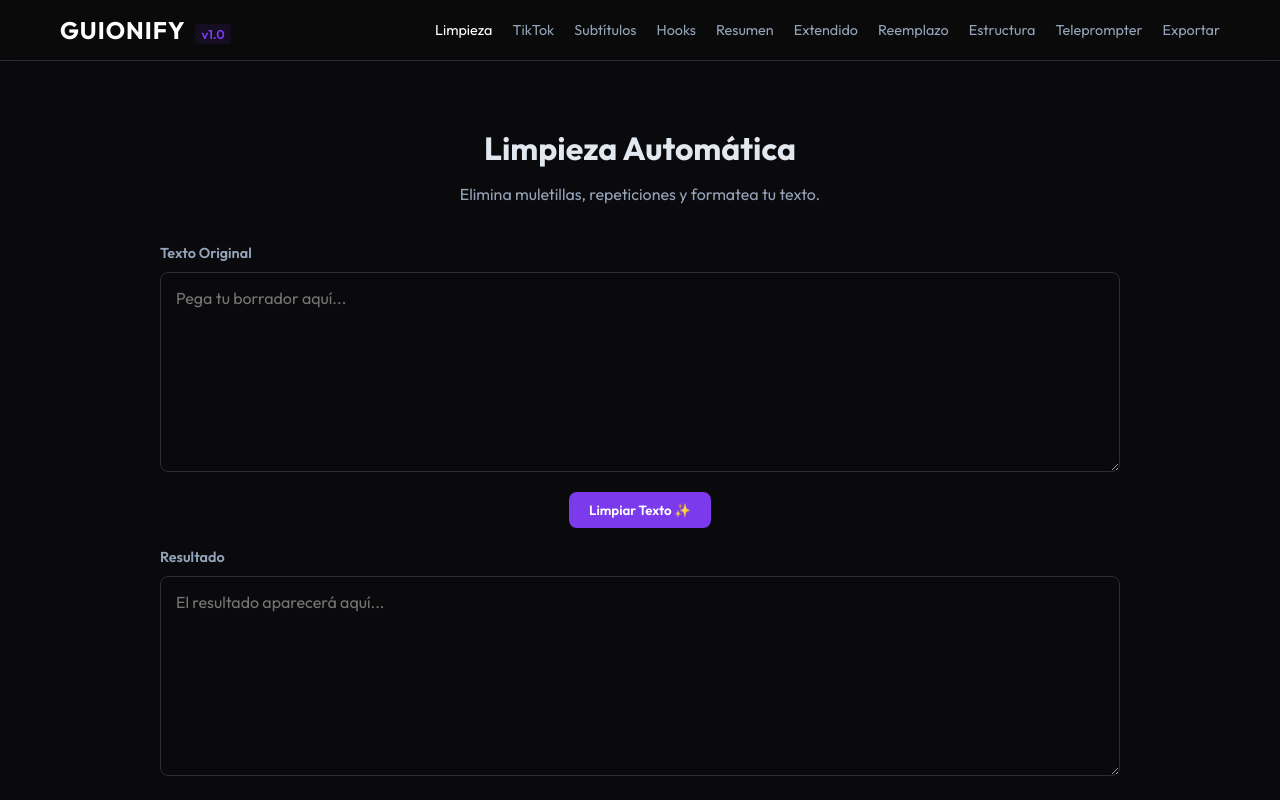
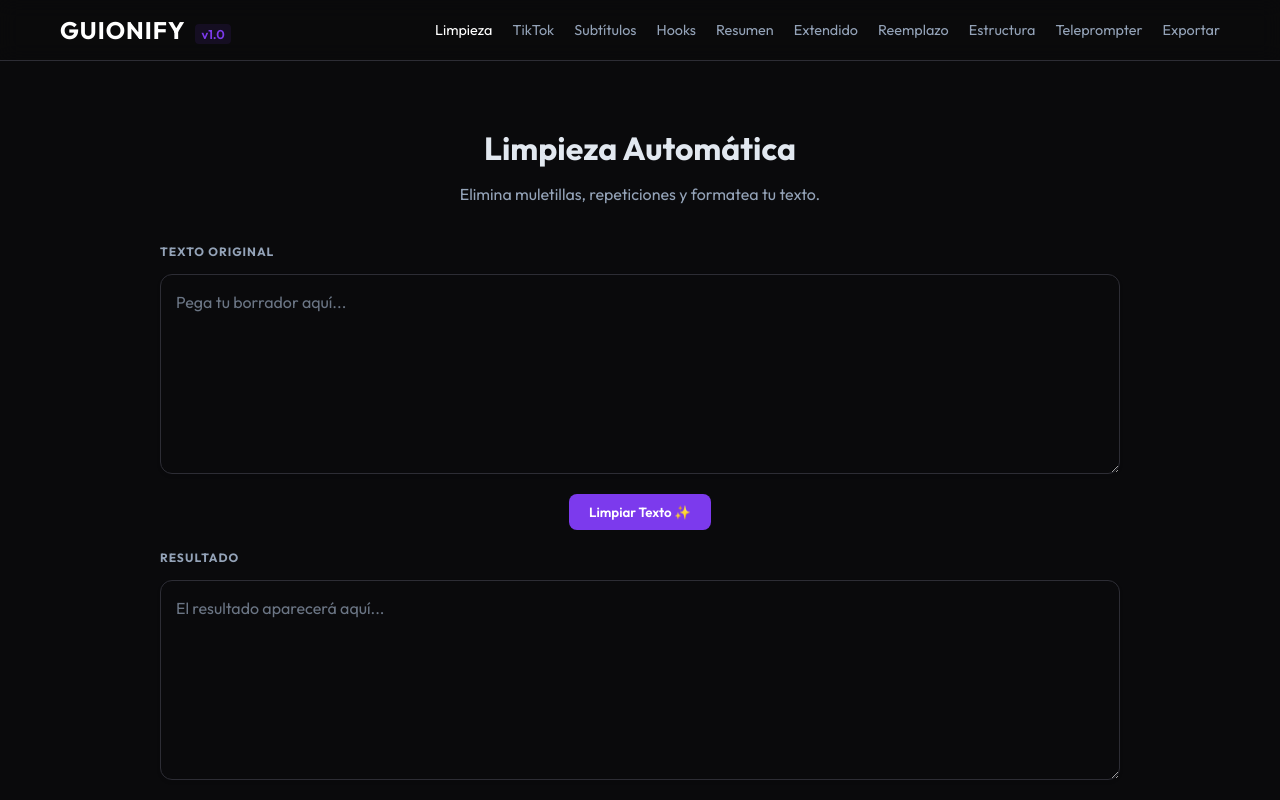
Before and after one commit to franmanic2/guionify-web, a Vue app: page /cleaner in a window 1280 px wide. Shown: the top 800 px of the page. Built offline with nearby package versions, Linux system fonts and the light colour scheme.

Commit message:
style: Update input/textarea design with smooth animations and modern look

```diff
--- a/src/style.css
+++ b/src/style.css
@@ -81,20 +81,39 @@ button {
   border-color: var(--primary-color);
 }
 
-textarea {
+input, textarea, select {
   width: 100%;
-  background-color: var(--bg-color);
+  background-color: transparent;
   border: 1px solid var(--border-color);
   color: var(--text-color);
   padding: 15px;
-  border-radius: 8px;
+  border-radius: 12px;
   font-family: var(--font-main);
   font-size: 1rem;
   resize: vertical;
-  min-height: 200px;
+  transition: all 0.3s cubic-bezier(0.4, 0, 0.2, 1);
+  box-shadow: 0 2px 4px rgba(0, 0, 0, 0.05);
 }
 
-textarea:focus {
+textarea {
+  min-height: 200px;
+  line-height: 1.6;
+}
+
+input:hover, textarea:hover, select:hover {
+  border-color: #4b5563;
+  background-color: rgba(255, 255, 255, 0.02);
+}
+
+input:focus, textarea:focus, select:focus {
   outline: none;
   border-color: var(--primary-color);
+  box-shadow: 0 0 0 4px rgba(124, 58, 237, 0.1);
+  background-color: rgba(124, 58, 237, 0.02);
+  transform: translateY(-1px);
 }
+
+::placeholder {
+  color: var(--text-muted);
+  opacity: 0.7;
+}
--- a/src/ui/views/CleanerView.vue
+++ b/src/ui/views/CleanerView.vue
@@ -75,9 +75,13 @@ p {
 }
 
 label {
-  font-weight: 600;
+  font-weight: 700;
   color: var(--text-muted);
-  font-size: 0.9rem;
+  font-size: 0.75rem;
+  text-transform: uppercase;
+  letter-spacing: 1px;
+  margin-bottom: 5px;
+  display: block;
 }
 
 .actions {
```
